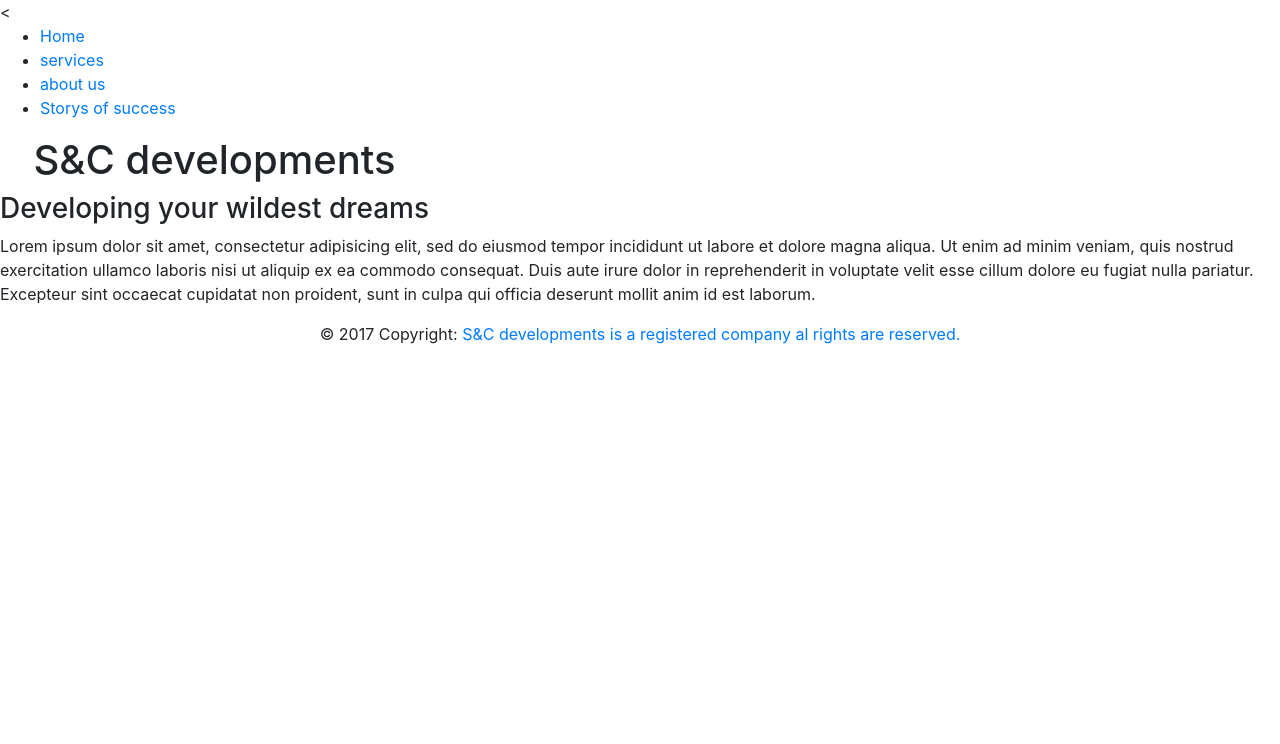
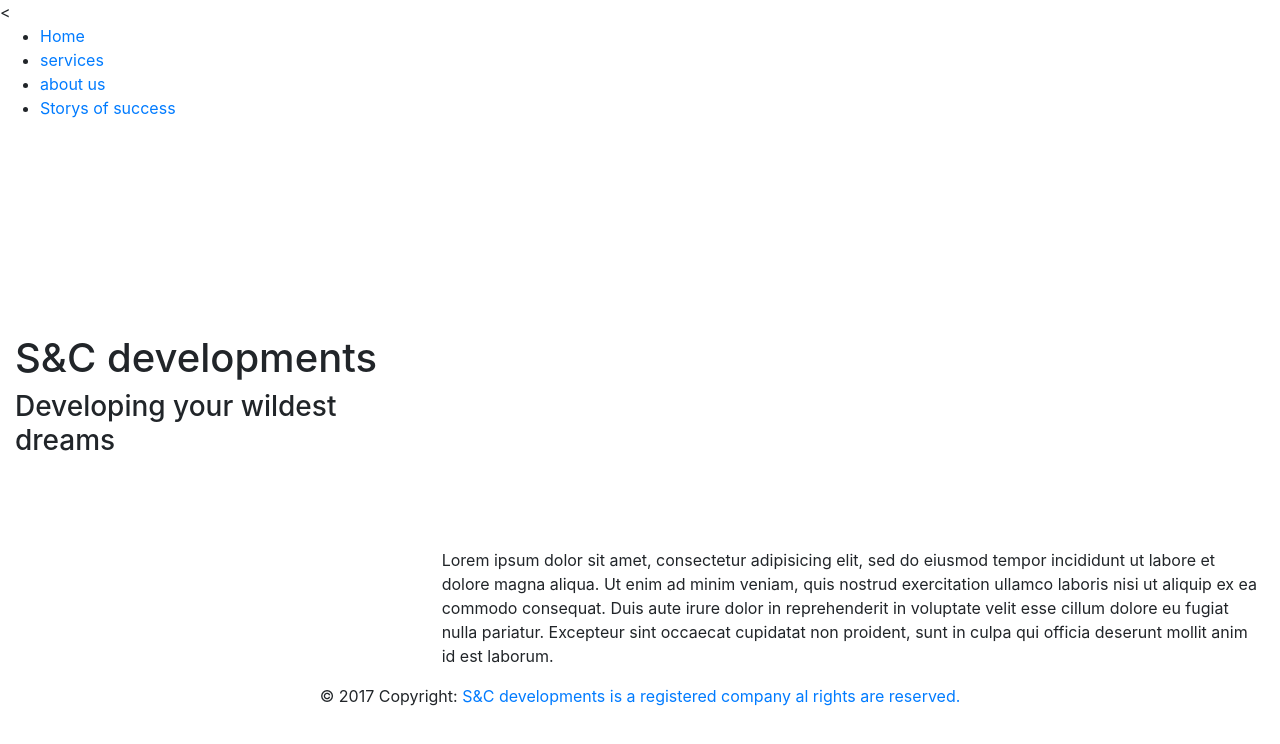
Before and after one commit to FedericoMolinaChavez/WebServices, a plain HTML site: page index.html in a window 1280 px wide. Drawn offline with nearby package versions, Linux system fonts and the light colour scheme.

Commit message:
estructuraciones generales

```diff
--- a/index.html
+++ b/index.html
@@ -23,16 +23,16 @@
 
 <div class="container-fluid">
 <div class="row">
-	<div class=".col-sm-4" style="height: 100%;">
-		<div class="page-header" style="text-align: center;">
-			<h1>S&C developments</h1>
+	<div class="col-xs-4 col-sm-4 col-md-4 col-lg-4 " style="height: 100%;" >
+
+			<h1 style="margin-top: 50%;">S&C developments</h1>
 			<h3>Developing your wildest dreams</h3>
-		</div>
+
 	</div>
 
-	<div class=".col-sm-8" style="height: 100%;">
-		<article>
-			<p>
+	<div class="col-xs-8 col-sm-8 col-md-8 col-lg-8 " style="height: 100%;">
+		<article style="margin-top: 50%;">
+			<p >
 			Lorem ipsum dolor sit amet, consectetur adipisicing elit, sed do eiusmod
 			tempor incididunt ut labore et dolore magna aliqua. Ut enim ad minim veniam,
 			quis nostrud exercitation ullamco laboris nisi ut aliquip ex ea commodo
@@ -42,7 +42,8 @@
 			</p>
 		</article>
 	</div>
-	</div>
+
+</div>
 </div>
 
 
```
